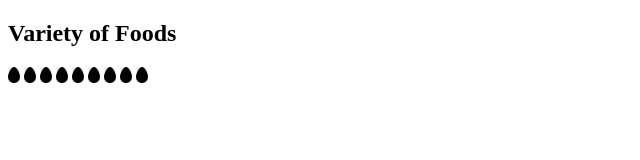
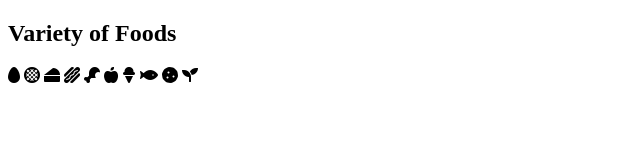
Before and after one commit to LaserPewPew10/variety-of-foods, a plain HTML site: page index.html in a window 1280 px wide. Shown: the whole page, without its empty margins (0-640 px from the left). Drawn offline with Linux system fonts and the light colour scheme.

Commit message:
adding in icons

```diff
--- a/index.html
+++ b/index.html
@@ -18,14 +18,15 @@
         <h1 class="section-heading">Variety of Foods</h1>
         <div class="section-1-icons">
           <i class="fas fa-egg"></i>
-          <i class="fas fa-egg"></i>
-          <i class="fas fa-egg"></i>
-          <i class="fas fa-egg"></i>
-          <i class="fas fa-egg"></i>
-          <i class="fas fa-egg"></i>
-          <i class="fas fa-egg"></i>
-          <i class="fas fa-egg"></i>
-          <i class="fas fa-egg"></i>
+          <i class="fas fa-stroopwafel"></i>
+          <i class="fas fa-cheese"></i>
+          <i class="fas fa-hotdog"></i>
+          <i class="fas fa-drumstick-bite"></i>
+          <i class="fas fa-apple-alt"></i>
+          <i class="fas fa-ice-cream"></i>
+          <i class="fas fa-fish"></i>
+          <i class="fas fa-cookie"></i>
+          <i class="fas fa-seedling"></i>
         </div>
       </section>
       <!-- End of section -->
```
